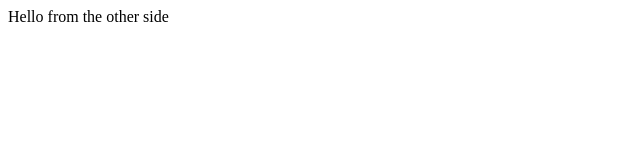
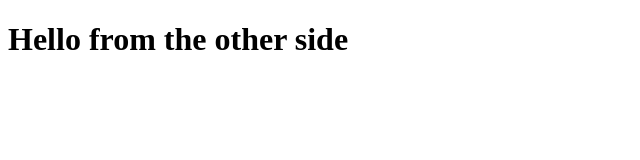
Before and after one commit to sophiefonseca/sophiefonseca.github.io, a plain HTML site: page index.html in a window 1280 px wide. Shown: the whole page, without its empty margins (0-640 px from the left). Drawn offline with Linux system fonts and the light colour scheme.

Commit message:
Added H1

```diff
--- a/index.html
+++ b/index.html
@@ -4,7 +4,7 @@
 	</head>
 
 	<body>
-		Hello from the other side
+		<h1>Hello from the other side</h1>
 	</body>
 
 </html>
```
